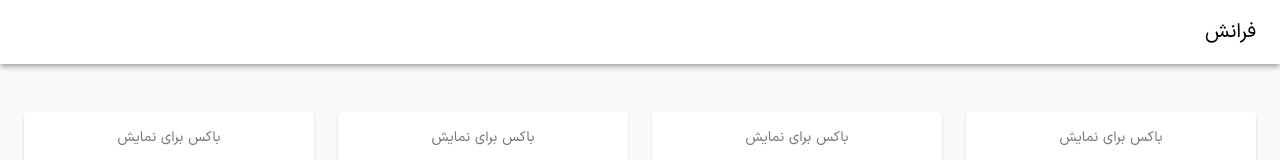
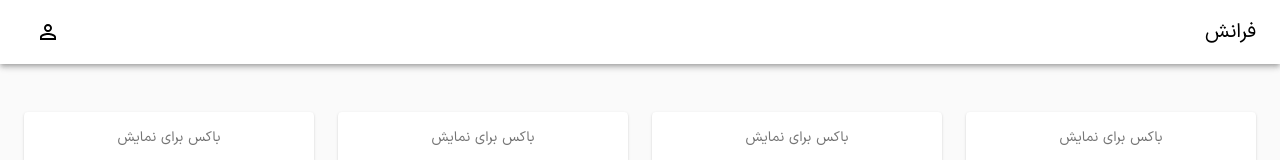
Before and after one commit to alichatraei/AddEvent-googleAuth-ReactJS, a React (Create React App) app: page / in a window 1280 px wide. Shown: the top 160 px of the page. Built offline with nearby package versions, Linux system fonts and the light colour scheme.

Commit message:
import Google Auth button component to header layout component

```diff
--- a/src/Components/GoogleAuthButton/GoogleAuthButton.tsx
+++ b/src/Components/GoogleAuthButton/GoogleAuthButton.tsx
@@ -1,5 +1,6 @@
 import React from 'react'
 import { GoogleLogin } from 'react-google-login'
+import { PersonOutlineOutlined } from '@material-ui/icons'
 const GoogleAuthButton = () => {
     const clientId = '652787240636-ojoa48cj2am0qjbleih4g7rg2l1h56sf.apps.googleusercontent.com';
     return (
--- a/src/Components/index.ts
+++ b/src/Components/index.ts
@@ -1,2 +1,3 @@
-import CardsContainer from './CardsContainer/CardsContainer'
-export { CardsContainer }
+import CardsContainer from './CardsContainer/CardsContainer';
+import GoogleAuthButton from './GoogleAuthButton/GoogleAuthButton';
+export { CardsContainer, GoogleAuthButton }
--- a/src/Layout/HeaderLayout/HeaderLayout.tsx
+++ b/src/Layout/HeaderLayout/HeaderLayout.tsx
@@ -3,8 +3,7 @@ import {
     AppBar,
     Toolbar, IconButton, Typography,
 } from '@material-ui/core';
-import { GoogleLogin } from 'react-google-login';
-import { PersonOutlineOutlined } from '@material-ui/icons'
+import { GoogleAuthButton } from '../../Components';
 import useStyles from './HeaderLayout.styles'
 const HeaderLayout = () => {
     const classes = useStyles();
@@ -23,7 +22,7 @@ const HeaderLayout = () => {
                             aria-haspopup="true"
                             color="inherit"
                         >
-
+                            <GoogleAuthButton />
                         </IconButton>
 
                     </div>
```
